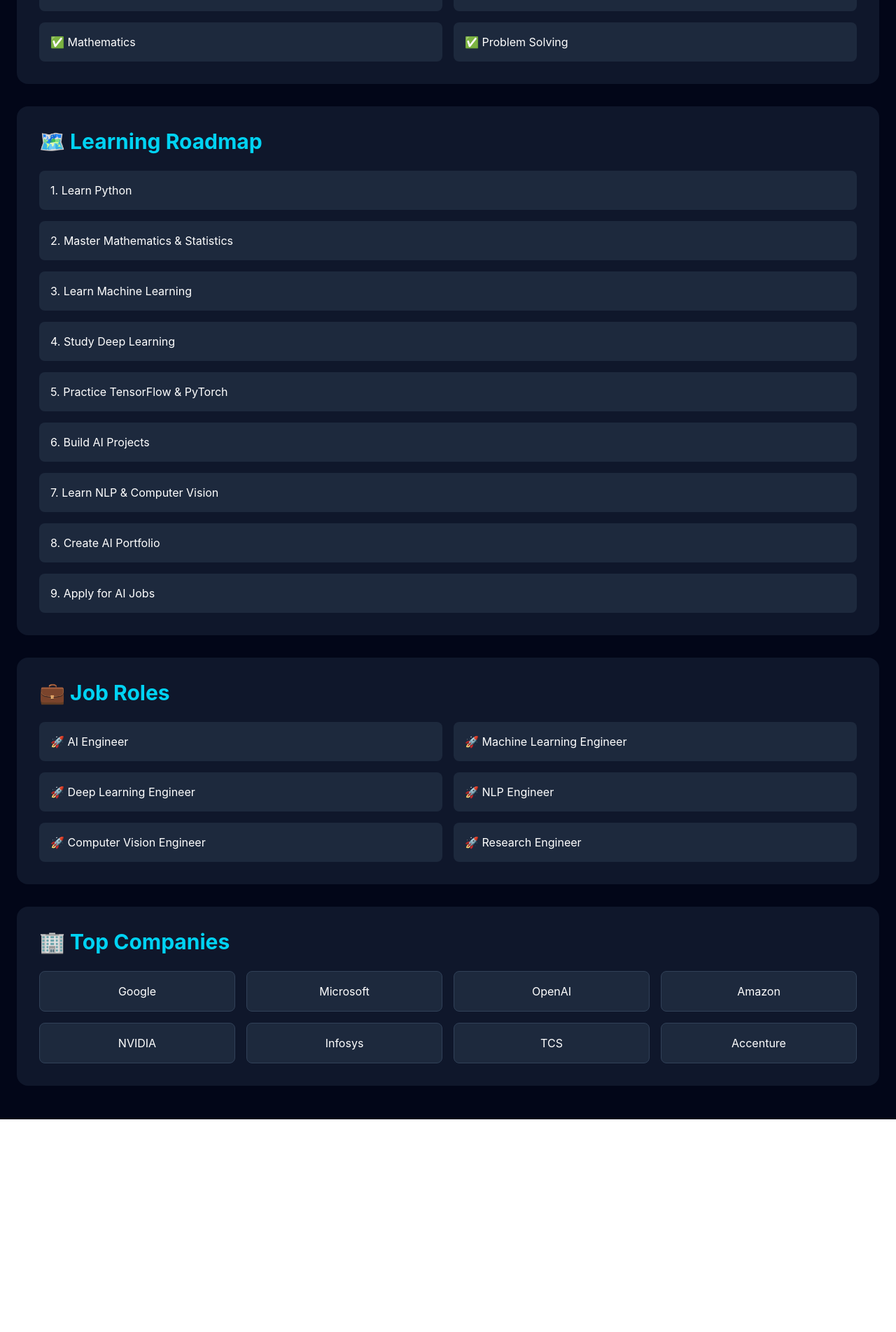
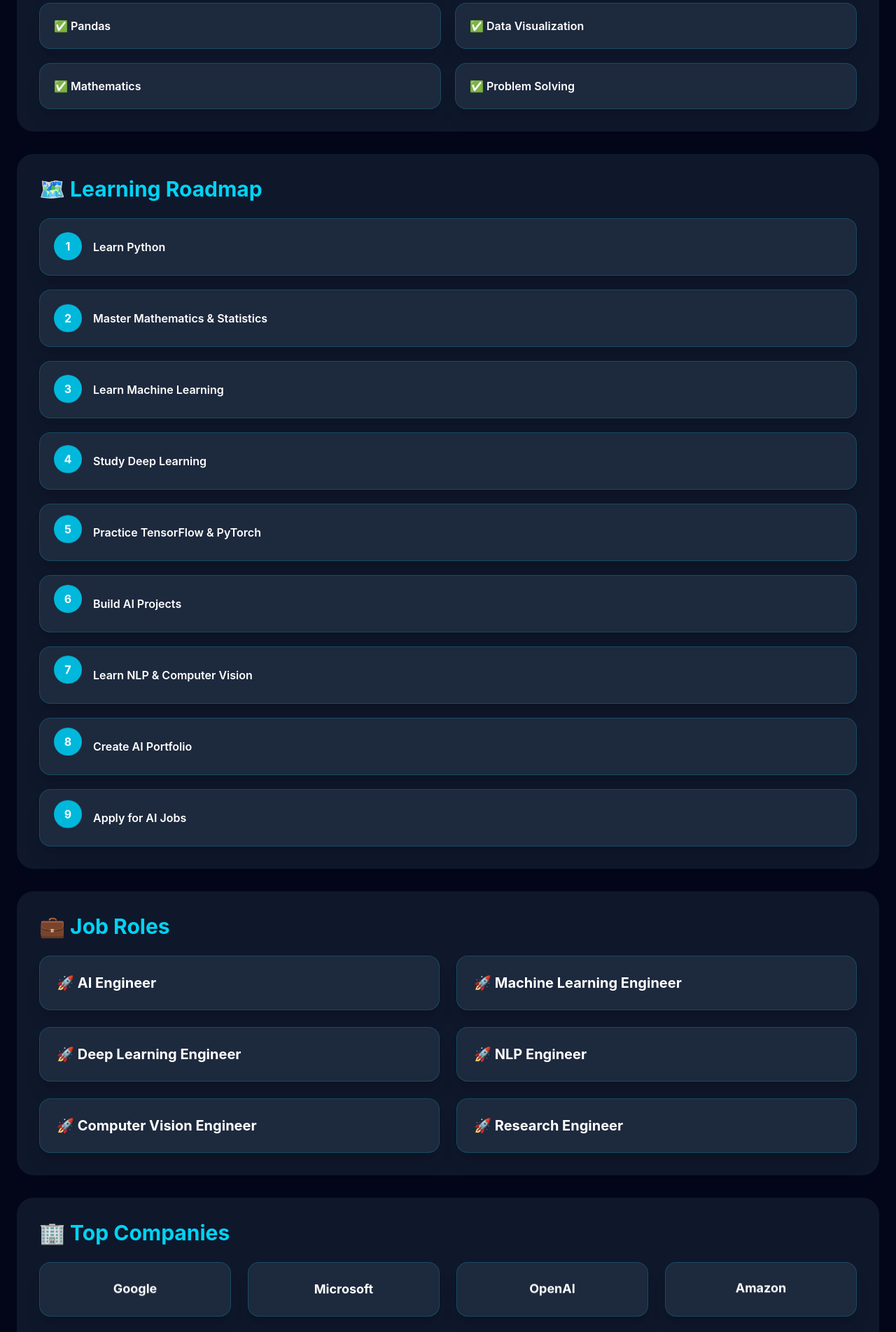
Before and after one commit to goggiharsha-oss/CodeCareer-AI, a React (Vite) app: page /artificial-intelligence in a window 1280 px wide. Shown: the part 885-2789 px from the top of the page at 70% size. Before the commit the page ends 2485 px from the top, so only its background shows below. Built offline with nearby package versions, Linux system fonts and the light colour scheme.

Commit message:
Add premium 3D animations to Artificial Intelligence page

```diff
--- a/src/pages/ArtificialIntelligence.jsx
+++ b/src/pages/ArtificialIntelligence.jsx
@@ -1,6 +1,11 @@
 import { Link } from "react-router-dom";
+import { motion } from "framer-motion";
+import PremiumCard from "../components/PremiumCard";
+
 
 function ArtificialIntelligence() {
+
+
   const skills = [
     "Python",
     "Machine Learning",
@@ -14,6 +19,7 @@ function ArtificialIntelligence() {
     "Problem Solving",
   ];
 
+
   const roadmap = [
     "Learn Python",
     "Master Mathematics & Statistics",
@@ -26,6 +32,7 @@ function ArtificialIntelligence() {
     "Apply for AI Jobs",
   ];
 
+
   const companies = [
     "Google",
     "Microsoft",
@@ -37,6 +44,7 @@ function ArtificialIntelligence() {
     "Accenture",
   ];
 
+
   const jobRoles = [
     "AI Engineer",
     "Machine Learning Engineer",
@@ -46,115 +54,658 @@ function ArtificialIntelligence() {
     "Research Engineer",
   ];
 
+
+
   return (
-    <div className="min-h-screen bg-slate-950 text-white">
+
+    <motion.div
+
+      initial={{
+        opacity:0
+      }}
+
+      animate={{
+        opacity:1
+      }}
+
+      transition={{
+        duration:0.8
+      }}
+
+      className="min-h-screen bg-slate-950 text-white"
+
+    >
+
+
+
+      {/* Header */}
+
 
       <div className="bg-slate-900 border-b border-slate-800">
+
+
         <div className="max-w-7xl mx-auto px-6 py-8">
 
-          <Link to="/" className="text-cyan-400 hover:text-cyan-300">
+
+          <Link
+
+            to="/"
+
+            className="text-cyan-400 hover:text-cyan-300"
+
+          >
+
             ← Back to Home
+
           </Link>
 
-          <h1 className="text-5xl font-bold mt-6">
+
+
+
+          <motion.h1
+
+
+            initial={{
+              opacity:0,
+              y:50
+            }}
+
+
+            animate={{
+              opacity:1,
+              y:0
+            }}
+
+
+            transition={{
+              duration:0.8
+            }}
+
+
+            className="text-5xl font-bold mt-6"
+
+          >
+
             🤖 Artificial Intelligence
-          </h1>
+
+          </motion.h1>
+
+
+
 
           <p className="text-gray-400 mt-4 text-lg">
+
             Build intelligent systems using Machine Learning and Deep Learning.
+
           </p>
 
+
+
         </div>
+
+
       </div>
+
+
+
+
 
       <div className="max-w-7xl mx-auto px-6 py-12">
 
-        <div className="bg-slate-900 rounded-2xl p-8 mb-8">
-          <h2 className="text-3xl font-bold text-cyan-400">💰 Salary</h2>
+
+
+
+
+        {/* Salary */}
+
+
+
+        <section className="bg-slate-900 rounded-3xl p-8 mb-8">
+
+
+          <h2 className="text-3xl font-bold text-cyan-400">
+
+            💰 Salary
+
+          </h2>
+
+
+
 
           <div className="grid md:grid-cols-3 gap-6 mt-8">
 
-            <div className="bg-slate-800 rounded-xl p-6 text-center">
-              <h3 className="font-bold">Fresher</h3>
-              <p className="text-3xl text-green-400 mt-3">₹6–10 LPA</p>
-            </div>
 
-            <div className="bg-slate-800 rounded-xl p-6 text-center">
-              <h3 className="font-bold">Experienced</h3>
-              <p className="text-3xl text-yellow-400 mt-3">₹15–25 LPA</p>
-            </div>
 
-            <div className="bg-slate-800 rounded-xl p-6 text-center">
-              <h3 className="font-bold">Senior</h3>
-              <p className="text-3xl text-cyan-400 mt-3">₹35+ LPA</p>
-            </div>
+            <PremiumCard className="p-6 text-center">
+
+
+              <h3 className="font-bold">
+
+                Fresher
+
+              </h3>
+
+
+              <p className="text-3xl text-green-400 mt-3">
+
+                ₹6–10 LPA
+
+              </p>
+
+
+            </PremiumCard>
+
+
+
+
+
+            <PremiumCard className="p-6 text-center">
+
+
+              <h3 className="font-bold">
+
+                Experienced
+
+              </h3>
+
+
+              <p className="text-3xl text-yellow-400 mt-3">
+
+                ₹15–25 LPA
+
+              </p>
+
+
+            </PremiumCard>
+
+
+
+
+
+            <PremiumCard className="p-6 text-center">
+
+
+              <h3 className="font-bold">
+
+                Senior
+
+              </h3>
+
+
+              <p className="text-3xl text-cyan-400 mt-3">
+
+                ₹35+ LPA
+
+              </p>
+
+
+            </PremiumCard>
+
+
 
           </div>
-        </div>
 
-        <div className="bg-slate-900 rounded-2xl p-8 mb-8">
+
+        </section>
+
+        {/* Skills */}
+
+
+        <section className="bg-slate-900 rounded-3xl p-8 mb-8">
+
+
           <h2 className="text-3xl font-bold text-cyan-400 mb-6">
+
             🛠 Skills Required
+
           </h2>
 
-          <div className="grid md:grid-cols-2 gap-4">
-            {skills.map((skill, index) => (
-              <div key={index} className="bg-slate-800 rounded-lg p-4">
-                ✅ {skill}
-              </div>
+
+
+
+          <div className="grid md:grid-cols-2 gap-5">
+
+
+            {skills.map((skill,index)=>(
+
+
+              <motion.div
+
+
+                key={index}
+
+
+                initial={{
+                  opacity:0,
+                  x:-40
+                }}
+
+
+                whileInView={{
+                  opacity:1,
+                  x:0
+                }}
+
+
+                viewport={{
+                  once:true
+                }}
+
+
+                transition={{
+                  delay:index*0.1
+                }}
+
+
+                whileHover={{
+                  scale:1.05,
+                  rotateX:5,
+                  rotateY:5
+                }}
+
+
+              >
+
+
+
+                <PremiumCard className="p-5">
+
+
+                  <motion.p
+
+
+                    whileHover={{
+                      x:10
+                    }}
+
+
+                    className="font-semibold"
+
+                  >
+
+                    ✅ {skill}
+
+                  </motion.p>
+
+
+
+                </PremiumCard>
+
+
+
+              </motion.div>
+
+
             ))}
+
+
+
           </div>
-        </div>
 
-        <div className="bg-slate-900 rounded-2xl p-8 mb-8">
+
+        </section>
+
+
+
+
+
+
+
+        {/* Roadmap */}
+
+
+
+        <section className="bg-slate-900 rounded-3xl p-8 mb-8">
+
+
           <h2 className="text-3xl font-bold text-cyan-400 mb-6">
+
             🗺 Learning Roadmap
+
           </h2>
 
-          <div className="space-y-4">
-            {roadmap.map((step, index) => (
-              <div key={index} className="bg-slate-800 rounded-lg p-4">
-                {index + 1}. {step}
-              </div>
+
+
+
+          <div className="space-y-5">
+
+
+            {roadmap.map((step,index)=>(
+
+
+              <motion.div
+
+
+                key={index}
+
+
+                initial={{
+                  opacity:0,
+                  y:40
+                }}
+
+
+                whileInView={{
+                  opacity:1,
+                  y:0
+                }}
+
+
+                viewport={{
+                  once:true
+                }}
+
+
+                transition={{
+                  delay:index*0.12
+                }}
+
+
+                whileHover={{
+                  scale:1.03,
+                  x:10
+                }}
+
+
+              >
+
+
+
+                <PremiumCard className="p-5 flex items-center gap-4">
+
+
+
+                  <motion.div
+
+
+                    animate={{
+
+                      y:[0,-8,0]
+
+                    }}
+
+
+                    transition={{
+
+                      duration:2,
+
+                      repeat:Infinity,
+
+                      delay:index*0.2
+
+                    }}
+
+
+                    className="w-10 h-10 rounded-full bg-cyan-500 flex items-center justify-center font-bold"
+
+                  >
+
+                    {index+1}
+
+                  </motion.div>
+
+
+
+
+                  <p className="font-semibold">
+
+                    {step}
+
+                  </p>
+
+
+
+
+                </PremiumCard>
+
+
+
+              </motion.div>
+
+
+
             ))}
+
+
+
           </div>
-        </div>
 
-        <div className="bg-slate-900 rounded-2xl p-8 mb-8">
+
+
+        </section>
+
+
+        {/* Job Roles */}
+
+
+        <section className="bg-slate-900 rounded-3xl p-8 mb-8">
+
+
           <h2 className="text-3xl font-bold text-cyan-400 mb-6">
+
             💼 Job Roles
+
           </h2>
 
-          <div className="grid md:grid-cols-2 gap-4">
-            {jobRoles.map((role, index) => (
-              <div key={index} className="bg-slate-800 rounded-lg p-4">
-                🚀 {role}
-              </div>
+
+
+
+          <div className="grid md:grid-cols-2 gap-6">
+
+
+            {jobRoles.map((role,index)=>(
+
+
+              <motion.div
+
+
+                key={index}
+
+
+                initial={{
+                  opacity:0,
+                  scale:0.8
+                }}
+
+
+                whileInView={{
+                  opacity:1,
+                  scale:1
+                }}
+
+
+                viewport={{
+                  once:true
+                }}
+
+
+                transition={{
+                  delay:index*0.15
+                }}
+
+
+                whileHover={{
+                  y:-10,
+                  scale:1.05
+                }}
+
+
+              >
+
+
+
+                <PremiumCard className="p-6">
+
+
+                  <motion.h3
+
+
+                    whileHover={{
+                      x:10
+                    }}
+
+
+                    className="text-xl font-bold"
+
+                  >
+
+                    🚀 {role}
+
+                  </motion.h3>
+
+
+
+                </PremiumCard>
+
+
+
+              </motion.div>
+
+
             ))}
+
+
+
           </div>
-        </div>
 
-        <div className="bg-slate-900 rounded-2xl p-8">
+
+        </section>
+
+
+
+
+
+
+
+        {/* Companies */}
+
+
+
+        <section className="bg-slate-900 rounded-3xl p-8">
+
+
           <h2 className="text-3xl font-bold text-cyan-400 mb-6">
+
             🏢 Top Companies
+
           </h2>
 
-          <div className="grid md:grid-cols-4 gap-4">
-            {companies.map((company, index) => (
-              <div
+
+
+
+
+          <div className="grid md:grid-cols-4 gap-6">
+
+
+            {companies.map((company,index)=>(
+
+
+              <motion.div
+
+
                 key={index}
-                className="bg-slate-800 border border-slate-700 rounded-lg p-4 text-center hover:bg-cyan-500 hover:border-cyan-400 hover:text-white hover:scale-105 transition-all duration-300 cursor-pointer"
+
+
+                initial={{
+                  opacity:0,
+                  rotateY:90
+                }}
+
+
+                whileInView={{
+                  opacity:1,
+                  rotateY:0
+                }}
+
+
+                viewport={{
+                  once:true
+                }}
+
+
+                transition={{
+                  delay:index*0.1,
+                  duration:0.5
+                }}
+
+
+                whileHover={{
+                  scale:1.1,
+                  y:-8
+                }}
+
+
               >
-                {company}
-              </div>
+
+
+
+                <PremiumCard className="p-6 text-center">
+
+
+                  <motion.div
+
+
+                    animate={{
+
+                      y:[0,-5,0]
+
+                    }}
+
+
+                    transition={{
+
+                      duration:2,
+
+                      repeat:Infinity,
+
+                      delay:index*0.2
+
+                    }}
+
+
+
+                    className="font-bold text-lg"
+
+                  >
+
+                    {company}
+
+                  </motion.div>
+
+
+
+                </PremiumCard>
+
+
+
+              </motion.div>
+
+
+
             ))}
+
+
+
           </div>
-        </div>
+
+
+
+        </section>
+
+
+
+
 
       </div>
 
-    </div>
+
+
+    </motion.div>
+
+
   );
+
 }
 
+
 export default ArtificialIntelligence;
```
